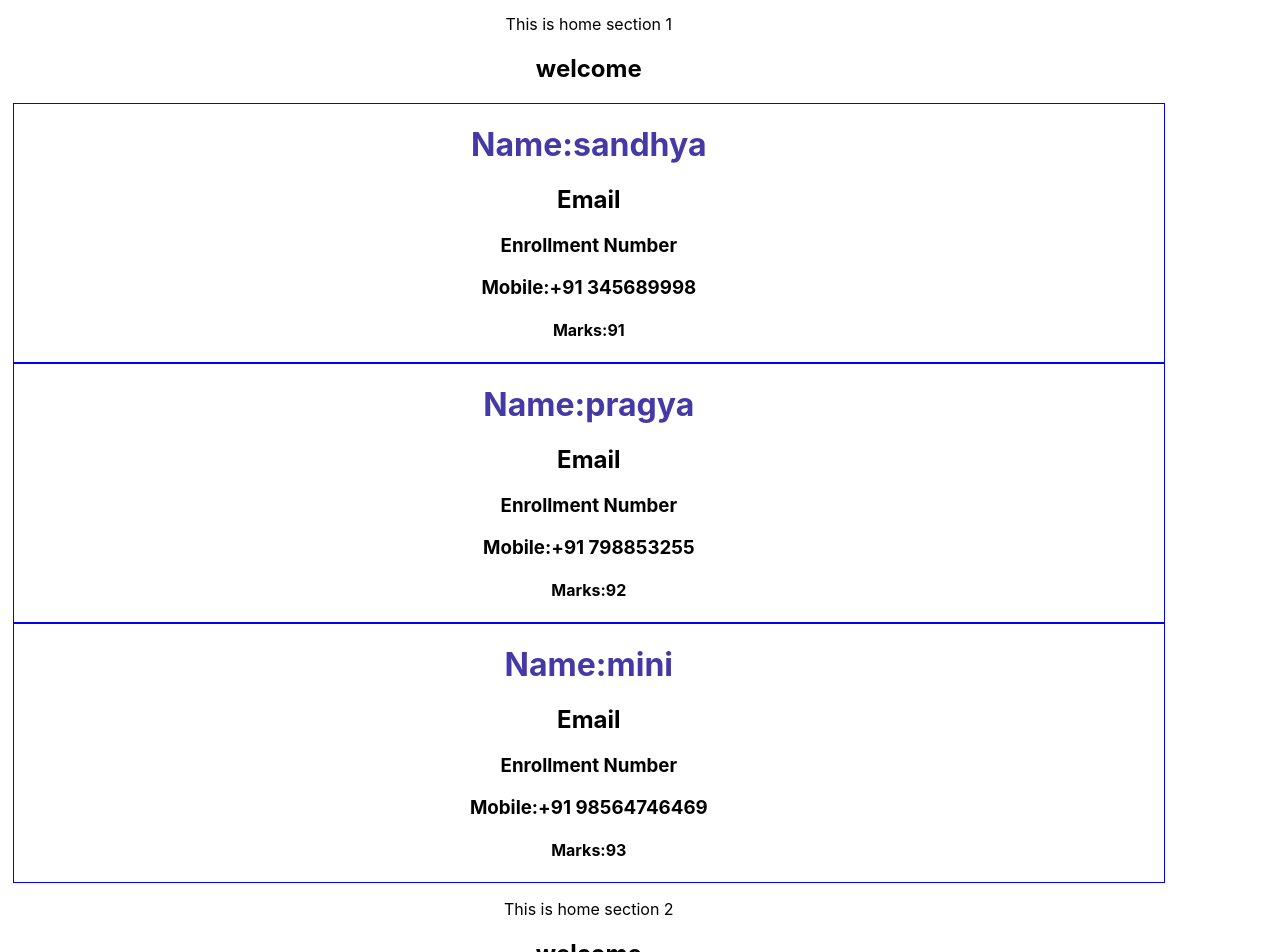
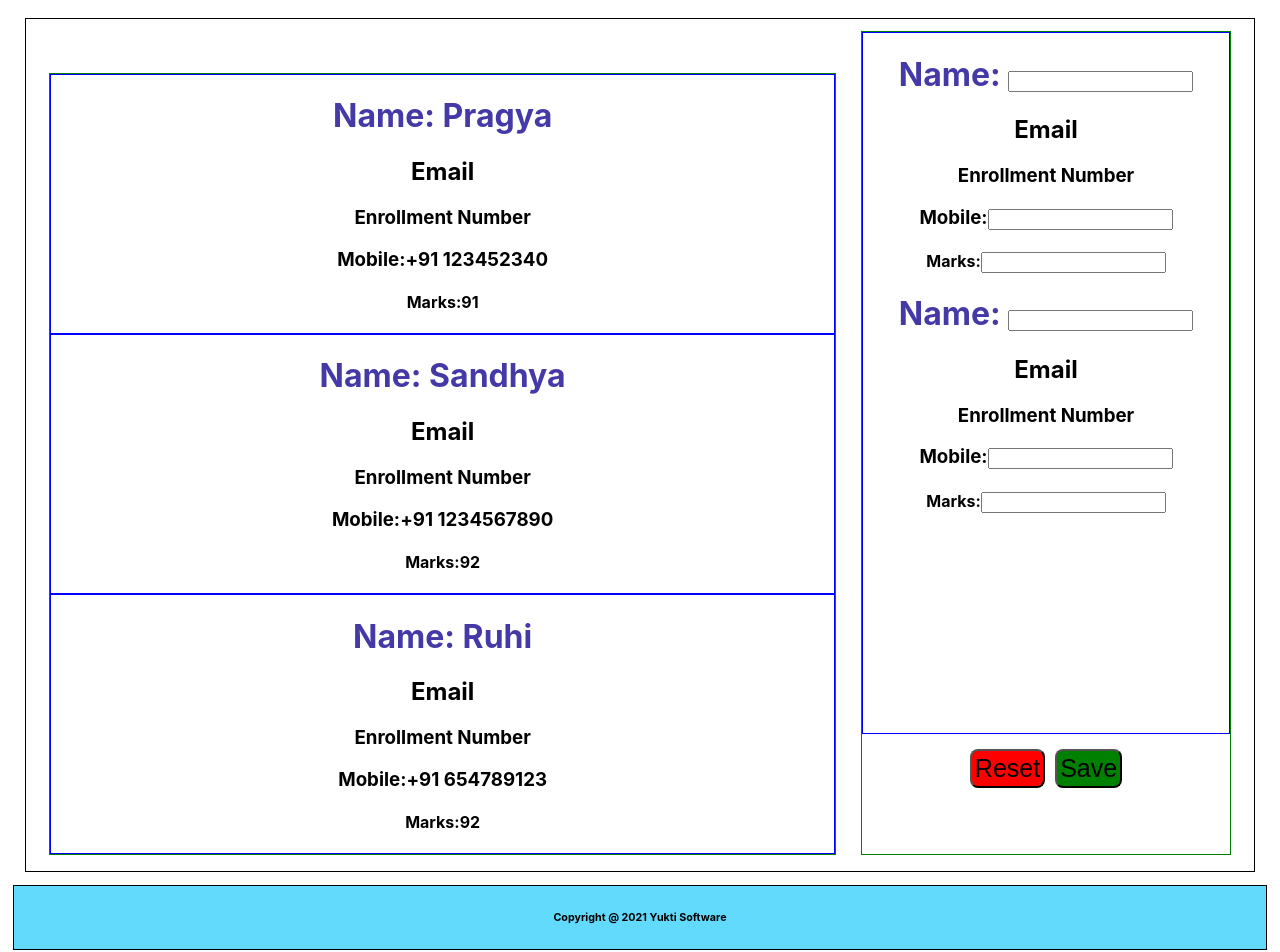
Before and after one commit to Sandhya3622000/project, a React (Create React App) app in the folder myclientapp/: page / in a window 1280 px wide. Shown: the part 160-1112 px from the top of the page. Built offline with nearby package versions, Linux system fonts and the light colour scheme.

Commit message:
Lab04 footer,header,home,navbar,student done

```diff
--- a/myclientapp/src/App.css
+++ b/myclientapp/src/App.css
@@ -1,20 +1,25 @@
-/* *{
+/*
+*{
   box-sizing:border-box;
   height: 0px;
-  width: 0px; */
+  width: 0px;
+} */
 
 .App {
   text-align: center;
-  width: 90%;
-  height: 95%;
+  width: 98%;
+  height:98%;
   margin: 1%;
 }
+
+
+
 .navbar {
   border-bottom: 1px solid #a5a1a2;
   max-width: 90%;
   display: flex;
   /* margin: 0 auto; */
-  margin-top : 2%;
+  margin-top: 2%;
   margin-bottom: 2%;
 }
 
@@ -62,7 +67,7 @@ h1 {
 }
 
 .homeFormStyle {
-  /* border: 1px solid green; */
+  border: 1px solid green;
   display:inline-block;
   margin: 1%;
   width: 30%;
@@ -74,20 +79,3 @@ h1 {
   background-color: #61dafb;
 
 }
-
-
-.resetButtonStyle{
-  margin:'5px';
-  padding:'3px';
-  font-size:'25px';
-  background-color:'red';
- border-radius:'8px';
-}
-
-.submitButtonStyle{
-  margin:'5px';
-  padding:'3px';
-  font-size:'25px';
-  background-color:'green';
- border-radius:'8px';
-}
--- a/myclientapp/src/components/footer.js
+++ b/myclientapp/src/components/footer.js
@@ -1,12 +1,11 @@
-import React from 'react';
+import React from 'react'
 
 function Footer() {
     return (
-        <div style={{border:'1px solid pink'}}>
-            <h6>This is footer section</h6>
-
+        <div className="footerStyle">
+            <h6>Copyright @ 2021 Yukti Software </h6>
         </div>
-    );
-};
+    )
+}
 
 export default Footer;
--- a/myclientapp/src/components/home.js
+++ b/myclientapp/src/components/home.js
@@ -1,27 +1,34 @@
-import React from 'react';
-import Student from './student';
+import React from "react";
+import Student from "./student";
 
 function Home() {
-    return (
-        <div className="homeTablestyle">
-            <div className="home1Style">
-            <p>This is home section 1</p>
-            <h2>welcome</h2>
-            <Student name="sandhya" marks="91" mobile="+91 345689998"/>
-            <Student name="pragya" marks="92" mobile="+91 798853255"/>
-            <Student name="mini" marks="93" mobile="+91 98564746469"/>
-
+  return (
+    <div className="homeStyle">
+      <div className="homeTableStyle">
+        <Student name="Pragya" marks="91" mobile="+91 123452340" />
+        <Student name="Sandhya" marks="92" mobile="+91 1234567890" />
+        <Student name="Ruhi" marks="92" mobile="+91 654789123" />
+      </div>
+      <div className="homeFormStyle">
+          <div style={{border:'1px solid blue', minHeight:'700px'}}>
+            <h1>Name: <input type="text"/></h1>
+            <h2>Email</h2>
+            <h3>Enrollment Number</h3>
+            <h3>Mobile:<input type="text"/></h3>
+            <h4>Marks:<input type="text"/></h4>
+            <h1>Name: <input type="text"/></h1>
+            <h2>Email</h2>
+            <h3>Enrollment Number</h3>
+            <h3>Mobile:<input type="text"/></h3>
+            <h4>Marks:<input type="text"/></h4>
         </div>
-        <div className="homeFromStyle ">
-
-        <p>This is home section 2</p>
-             <h2>welcome</h2>
-            <Student name="sandhya" marks="91" mobile="+91 9876544432"/>
-            <Student name="pragya" marks="92" mobile="+91 798853255"/>
-            <Student name="mini" marks="93" mobile="+91 9856474646"/>
-            </div>
+        <div style={{minHeight:'100px', margin:'10px'}}>
+            <input style={{margin:'5px', padding:'3px',fontSize:'25px', backgroundColor:'red', borderRadius:'8px'}} type="submit" value="Reset"/>
+            <input style={{margin:'5px', padding:'3px',fontSize:'25px', backgroundColor:'green', borderRadius:'8px'}} type="submit" value="Save"/>
         </div>
-    );
-};
+      </div>
+    </div>
+  );
+}
 
 export default Home;
--- a/myclientapp/src/components/navbar.js
+++ b/myclientapp/src/components/navbar.js
@@ -1,18 +1,16 @@
-import React from 'react';
+import React from 'react'
 
 function Navbar() {
     return (
         <div className="navbar">
-            <div class="links">
-                 <a className="link" href="/home">Home</a>
-                 <a className="link" href="/application">Application</a>
-                 <a className="link" href="/contact">Contact</a>
-                 <a className="link" href="/profile">Profile</a>
+            <div className="links">
+                <a className="link" href="/home">Home</a>
+                <a className="link" href="/application">Application</a>
+                <a className="link" href="/contact">Contact</a>
+                <a className="link" href="/profile">Profile</a>
             </div>
-
-
-        </div>
-    );
-};
+            </div>
+    )
+}
 
 export default Navbar;
```
Also changed, not shown: myclientapp/src/components/student.js (+5 -5 lines).
